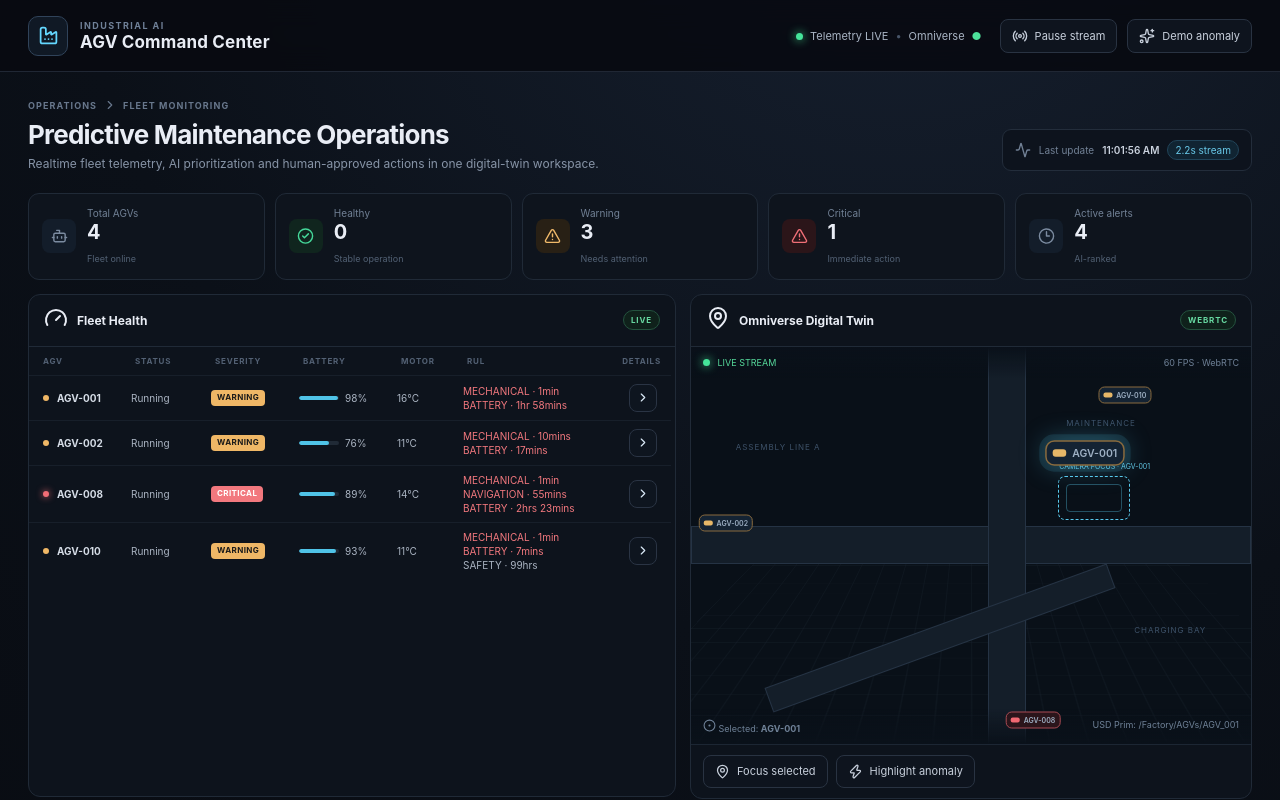
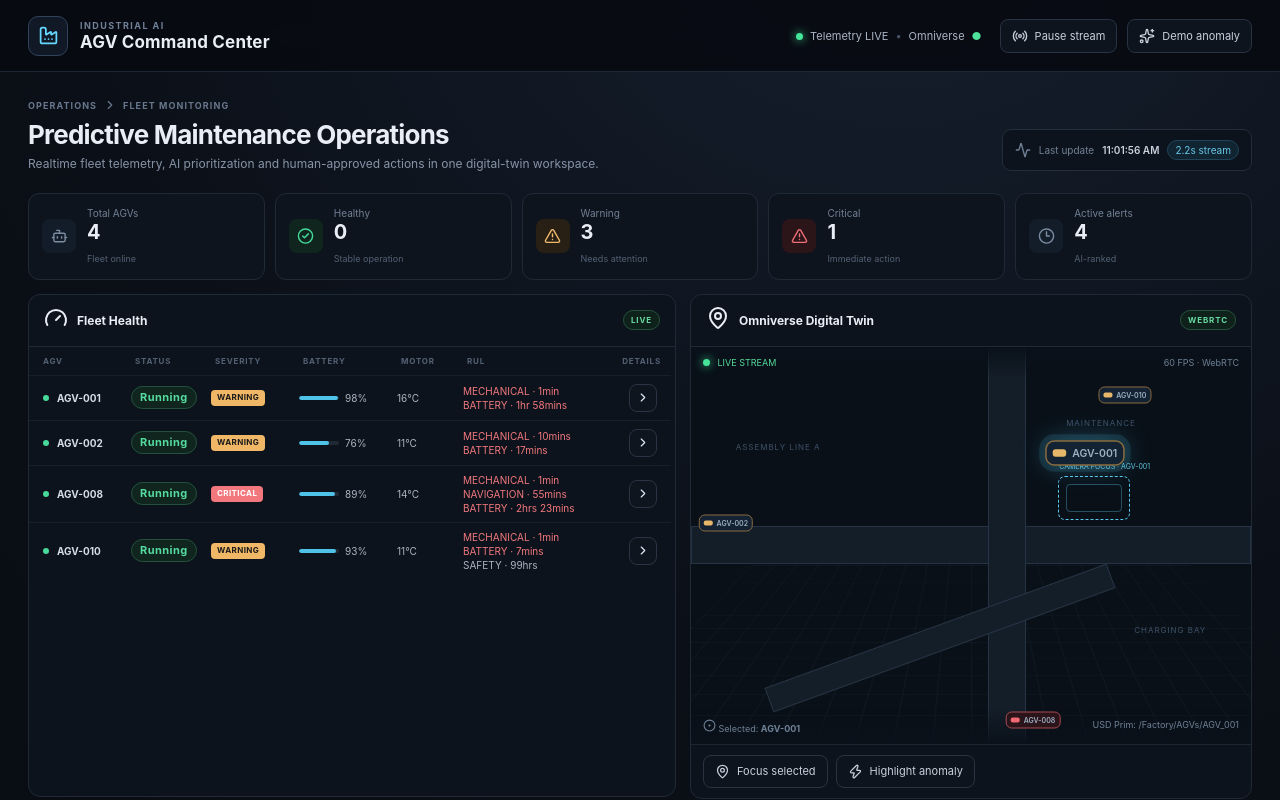
Before and after one commit to sri1442/hackthon-nvidia, a React (Vite) app in the folder UI/agv-command-center/: page / in a window 1280 px wide. Shown: the top 800 px of the page. Built offline with nearby package versions, Linux system fonts and the light colour scheme; no server answers.

Commit message:
agv status fixes

```diff
--- a/UI/agv-command-center/src/components/agv/AgvDetails.tsx
+++ b/UI/agv-command-center/src/components/agv/AgvDetails.tsx
@@ -50,6 +50,12 @@ export const AgvDetails: React.FC<AgvDetailsProps> = ({ agv, onClose }) => {
   const [activeTab, setActiveTab] = useState<'health' | 'battery' | 'nav' | 'drive' | 'mech' | 'safety' | 'alerts'>('health');
 
   const criticalAlerts = agv.alerts?.filter(a => a.severity === 'critical') || [];
+  const statusStyle =
+    agv.status === 'Running'
+      ? { background: '#10251d', color: '#55dba0', border: '1px solid #24523e' }
+      : agv.status === 'Stopped'
+        ? { background: '#23262d', color: '#dfe7f2', border: '1px solid #394861' }
+        : { background: '#2a2114', color: '#efbf70', border: '1px solid #6f5320' };
 
   return (
     <div className="modal-backdrop" onClick={onClose}>
@@ -64,7 +70,25 @@ export const AgvDetails: React.FC<AgvDetailsProps> = ({ agv, onClose }) => {
         <div className="modal-header">
           <div>
             <span className="eyebrow">AGV DETAILS</span>
-            <h3>{agv.id}</h3>
+            <div style={{ display: 'flex', alignItems: 'center', gap: '8px', flexWrap: 'wrap' }}>
+              <h3 style={{ margin: 0 }}>{agv.id}</h3>
+              <span
+                style={{
+                  ...statusStyle,
+                  display: 'inline-flex',
+                  alignItems: 'center',
+                  justifyContent: 'center',
+                  padding: '4px 8px',
+                  borderRadius: '999px',
+                  fontSize: '10px',
+                  fontWeight: 700,
+                  letterSpacing: '.08em',
+                  textTransform: 'uppercase'
+                }}
+              >
+                {agv.status}
+              </span>
+            </div>
             {agv.timestamp && <span className="timestamp">{new Date(agv.timestamp).toLocaleTimeString()}</span>}
           </div>
           <div className="modal-actions">
--- a/UI/agv-command-center/src/components/agv/AgvRow.tsx
+++ b/UI/agv-command-center/src/components/agv/AgvRow.tsx
@@ -30,10 +30,12 @@ export const AgvRow: React.FC<AgvRowProps> = ({ agv, isSelected, onClick, onDeta
       tabIndex={0}
     >
       <span className="agv-name">
-        <span className={`severity-dot ${agv.severity.toLowerCase()}`}></span>
+        <span className={`status-dot ${agv.status.replace(/\s+/g, '').toLowerCase()}`}></span>
         <strong>{agv.id}</strong>
       </span>
-      <span>{agv.status}</span>
+      <span>
+        <span className={`status-badge ${agv.status.replace(/\s+/g, '').toLowerCase()}`}>{agv.status}</span>
+      </span>
       <span>
         <SeverityBadge severity={agv.severity} />
       </span>
--- a/UI/agv-command-center/src/styles.css
+++ b/UI/agv-command-center/src/styles.css
@@ -394,21 +394,52 @@ main {
     gap: 8px;
     color: #d5dce6
 }
-
-.severity-dot {
+.status-dot {
     width: 6px;
     height: 6px;
     border-radius: 50%;
     background: #48d89b
 }
 
-.severity-dot.warning {
+.status-dot.running {
+    background: #48d89b
+}
+
+.status-dot.stopped {
+    background: #6b7280
+}
+
+.status-dot.undermaintenance {
     background: #efb766
 }
 
-.severity-dot.critical {
-    background: #f16d75;
-    box-shadow: 0 0 7px #f16d75
+.status-badge {
+    display: inline-flex;
+    padding: 4px 8px;
+    border-radius: 999px;
+    font-size: 11px;
+    font-weight: 700;
+    letter-spacing: .04em;
+    align-items: center;
+    justify-content: center;
+}
+
+.status-badge.running {
+    background: #10251d;
+    color: #55dba0;
+    border: 1px solid #24523e;
+}
+
+.status-badge.stopped {
+    background: #20262b;
+    color: #cbd3df;
+    border: 1px solid #394861;
+}
+
+.status-badge.undermaintenance {
+    background: #2a2114;
+    color: #efbf70;
+    border: 1px solid #6f5320;
 }
 
 .severity-badge {
```
